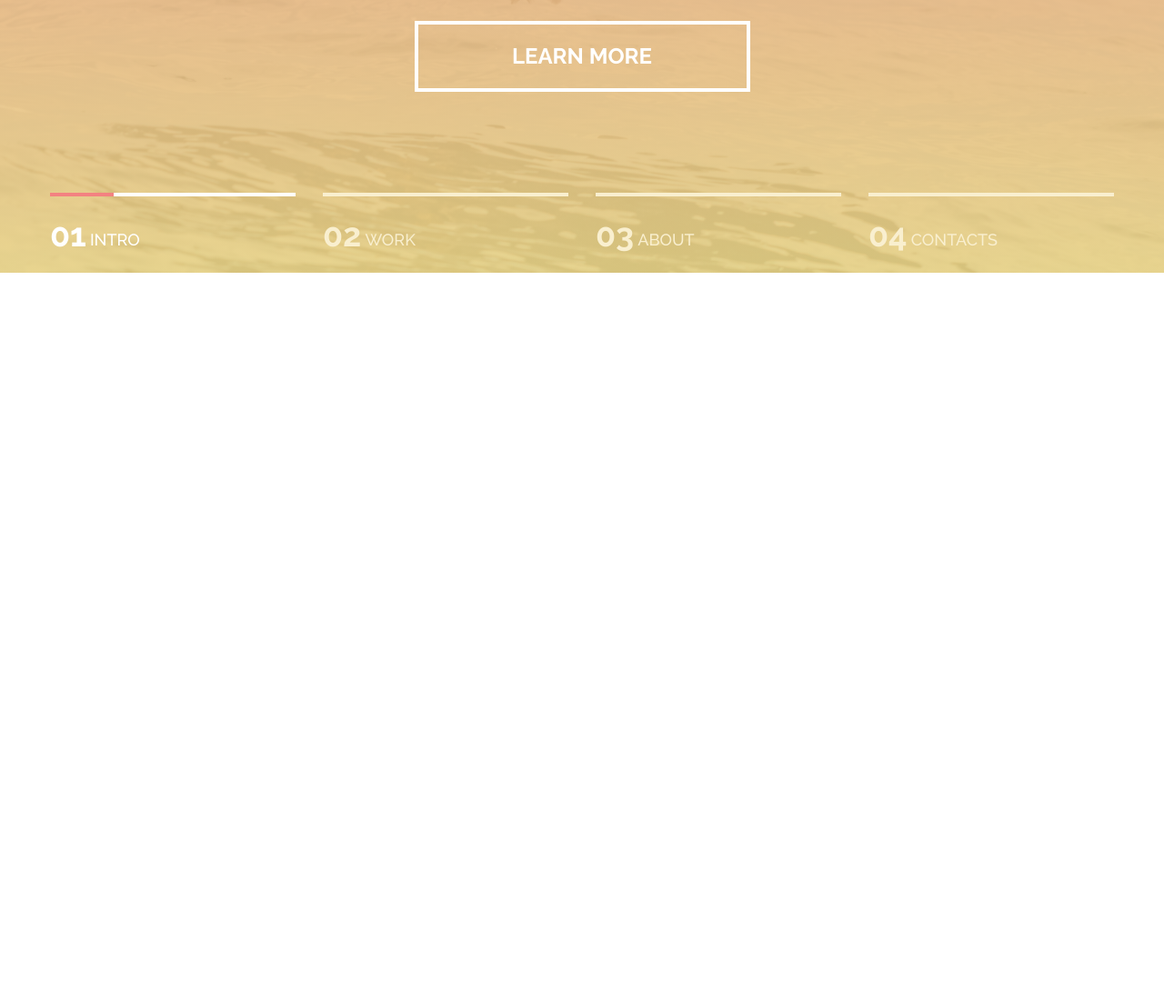
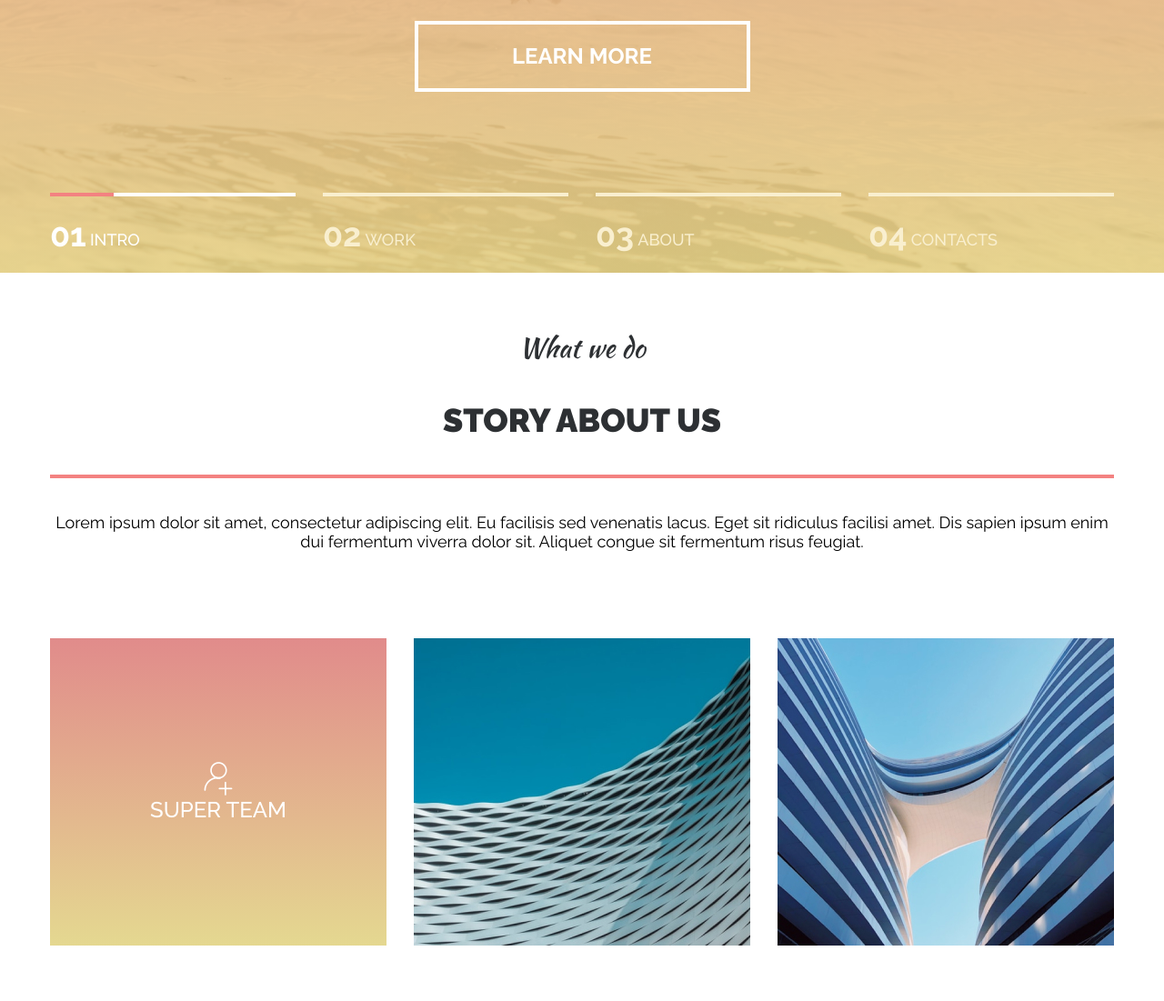
Before and after one commit to MATABIOZ/mogo-project, a website built with Parcel: page index.html in a window 1280 px wide. Shown: the part 725-1826 px from the top of the page at 91% size. Before the commit the page ends 1025 px from the top, so only its background shows below. Built offline with nearby package versions, Linux system fonts and the light colour scheme; files whose address does not match are found by name.

Commit message:
Added block_about + (section-header+example)

```diff
--- a/index.html
+++ b/index.html
@@ -75,6 +75,46 @@
 			</div>
 		</div>
 	</section>
+	<section class="about">
+		<div class="container">
+			<div class="about__wrapper">
+				<div class="about__inner">
+					<div class="section-header">
+						<div class="section-header__subtitle">
+							<h3>What we do</h3>
+						</div>
+						<div class="section-header__title">
+							<h2>story about us</h2>
+						</div>
+						<span class="divider divider_red"></span>
+						<div class="section-header__description">
+							<h5>Lorem ipsum dolor sit amet, consectetur adipiscing elit. Eu facilisis sed venenatis lacus. Eget sit ridiculus facilisi amet. Dis sapien ipsum enim dui fermentum viverra dolor sit. Aliquet congue sit fermentum risus feugiat.</h5>
+						</div>
+					</div>
+					<div class="about__examples">
+						<div class="example">
+							<div class="example__image"><img src="./images/about-image-1.jpg" alt="example"></div>
+							<div class="example__team">
+								<a class="example__link" href="#">Super team</a>
+							</div>
+						</div>
+						<div class="example">
+							<div class="example__image"><img src="./images/about-image-2.jpg" alt="example"></div>
+							<div class="example__team">
+								<a class="example__link" href="#">Super team</a>
+							</div>
+						</div>
+						<div class="example">
+							<div class="example__image"><img src="./images/about-image-3.jpg" alt="example"></div>
+							<div class="example__team">
+								<a class="example__link" href="#">Super team</a>
+							</div>
+						</div>
+					</div>
+				</div>
+			</div>
+		</div>
+	</section>
 </body>
 
 </html>
--- a/styles/components/about.less
+++ b/styles/components/about.less
@@ -0,0 +1,22 @@
+.about {
+
+	&__wrapper {
+		width: 100%;
+		padding: 42px 16px 50px;
+	}
+
+	&__inner {
+		margin: 0 auto;
+		max-width: 1170px;
+		display: flex;
+		flex-direction: column;
+	}
+
+	&__examples {
+		width: 100%;
+		padding: 58px 0;
+		display: grid;
+		grid-template-columns: repeat(3, 1fr);
+		gap: 30px;
+	}
+}
--- a/styles/components/progress.less
+++ b/styles/components/progress.less
@@ -23,7 +23,6 @@
 				width: 26%;
 				background-color: @text-color-froly;
 				display: inline-block;
-
 			}
 		}
 	}
--- a/styles/main.less
+++ b/styles/main.less
@@ -19,4 +19,108 @@ body {
 		width: 100%;
 		background-color: @background-color-white;
 	}
+
+	&_red {
+		width: 100%;
+		background-color: @background-color-froly;
+	}
 }
+
+.section-header {
+	display: flex;
+	flex-direction: column;
+	align-items: center;
+	text-align: center;
+
+	&__subtitle {
+		width: 100%;
+		padding: 18px 0;
+
+		h3 {
+			font-family: @sub-font;
+			.font-sizes_400-30-44 ();
+		}
+	}
+
+	&__title {
+		width: 100%;
+		padding: 19px 0;
+		margin-bottom: 20px;
+
+		h2 {
+			.font-sizes_900-36-42 ();
+			text-transform: uppercase;
+		}
+	}
+
+	&__description {
+		width: 100%;
+		padding: 38px 0;
+
+		h5 {
+			.font-sizes_400-18-21 ();
+			color: @text-color-black;
+		}
+	}
+}
+
+.example {
+	position: relative;
+
+	&:first-child img {
+		opacity: 0;
+	}
+
+	&:nth-child(n+2) &__team {
+		display: none;
+	}
+
+	&__image {
+		background-color: @background-color-morning-glory;
+	}
+
+	&__team {
+		position: absolute;
+		width: 100%;
+		height: 100%;
+		top: 0;
+		display: flex;
+		align-items: center;
+		justify-content: center;
+		text-align: center;
+		background-image: @background-color-gradient;
+		transition: all linear .2s;
+
+		a {
+			width: 100%;
+			height: 100%;
+			.font-sizes_500-24-28 ();
+			text-transform: uppercase;
+			text-decoration: none;
+			color: @text-color-white;
+			display: flex;
+			flex-direction: column;
+			align-items: center;
+			justify-content: center;
+
+			&::before {
+				content: @icon-add;
+				.icon-styles ();
+				font-size: 40px;
+				display: inline-block;
+			}
+		}
+
+		&:hover {
+			transform: translate(-16px, -16px);
+		}
+
+		&:active {
+			transform: translate(0);
+
+			a {
+				color: @text-color-shark;
+			}
+		}
+	}
+}
```
Also changed, not shown: images/about-image-1.jpg, images/about-image-4.jpg (added).
